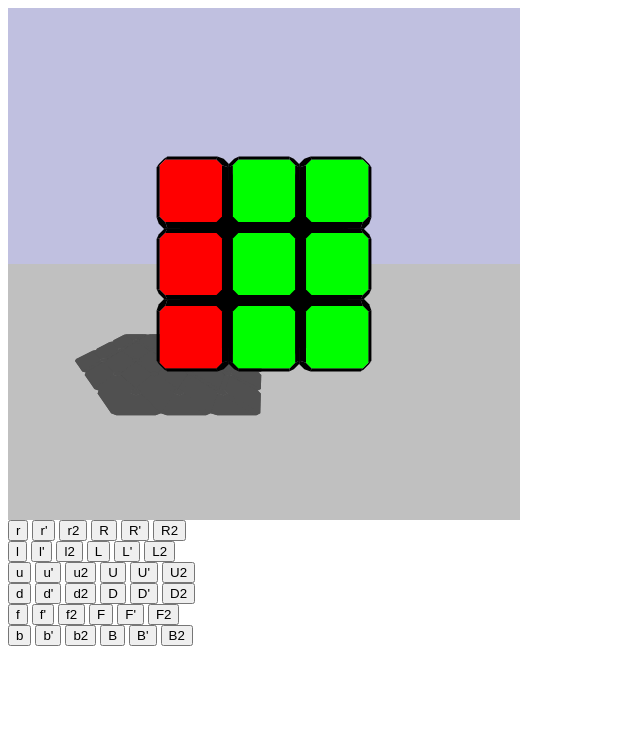
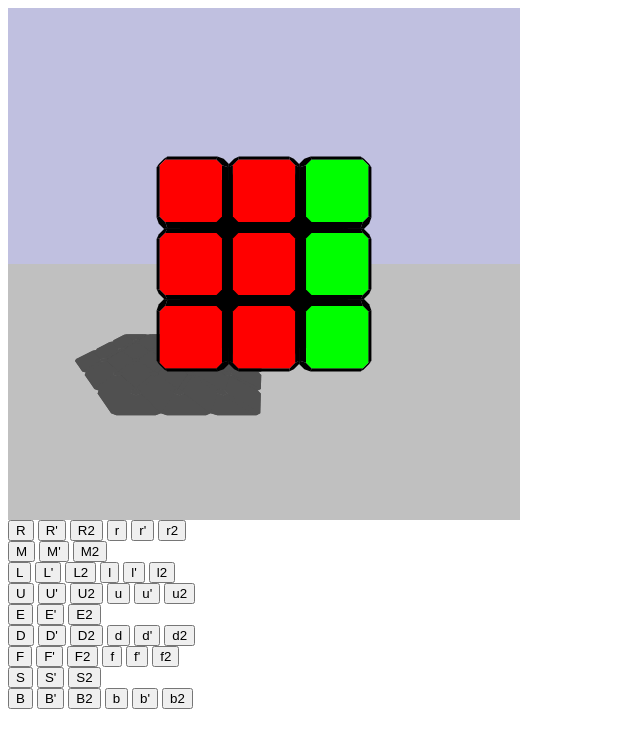
Before and after one commit to momolapeche/rubik, a plain HTML site: page index.html in a window 1280 px wide. Both pictures are taken after a click on the button "R'". Shown: the whole page, without its empty margins (0-640 px from the left). Drawn offline with Linux system fonts and the light colour scheme.

Commit message:
draw order fix and move names change

```diff
--- a/index.html
+++ b/index.html
@@ -7,47 +7,59 @@
         <div>
             <canvas></canvas>
             <div id='buttons-container'>
+                <button>R</button>
+                <button>R'</button>
+                <button>R2</button>
                 <button>r</button>
                 <button>r'</button>
                 <button>r2</button>
-                <button>R</button>
-                <button>R'</button>
-                <button>R2</button>
                 <br />
+                <button>M</button>
+                <button>M'</button>
+                <button>M2</button>
+                <br />
+                <button>L</button>
+                <button>L'</button>
+                <button>L2</button>
                 <button>l</button>
                 <button>l'</button>
                 <button>l2</button>
-                <button>L</button>
-                <button>L'</button>
-                <button>L2</button>
                 <br />
+                <button>U</button>
+                <button>U'</button>
+                <button>U2</button>
                 <button>u</button>
                 <button>u'</button>
                 <button>u2</button>
-                <button>U</button>
-                <button>U'</button>
-                <button>U2</button>
                 <br />
+                <button>E</button>
+                <button>E'</button>
+                <button>E2</button>
+                <br />
+                <button>D</button>
+                <button>D'</button>
+                <button>D2</button>
                 <button>d</button>
                 <button>d'</button>
                 <button>d2</button>
-                <button>D</button>
-                <button>D'</button>
-                <button>D2</button>
                 <br />
+                <button>F</button>
+                <button>F'</button>
+                <button>F2</button>
                 <button>f</button>
                 <button>f'</button>
                 <button>f2</button>
-                <button>F</button>
-                <button>F'</button>
-                <button>F2</button>
                 <br />
+                <button>S</button>
+                <button>S'</button>
+                <button>S2</button>
+                <br />
+                <button>B</button>
+                <button>B'</button>
+                <button>B2</button>
                 <button>b</button>
                 <button>b'</button>
                 <button>b2</button>
-                <button>B</button>
-                <button>B'</button>
-                <button>B2</button>
                 <br />
             </div>
         </div>
--- a/main.js
+++ b/main.js
@@ -12,6 +12,17 @@ import { Model } from "./renderer.js"
 function smoothstep(a, b, s) {
     const x = (s - a) / (b - a)
     return 3 * x*x - 2 * x*x*x
+}
+
+function axisNameToIndex(axis) {
+    switch (axis) {
+        case 'x':
+            return 0
+        case 'y':
+            return 1
+        case 'z':
+            return 2
+    }
 }
 
 function disableButtons() {
@@ -54,53 +65,53 @@ function createMove(axis, layerStart, layerEnd, quarterTurns) {
 }
 
 const moves = {
-    "r":  createMove('x', 2, 3, -1),
-    "r'": createMove('x', 2, 3,  1),
-    "r2": createMove('x', 2, 3, -2),
-    "R":  createMove('x', 1, 3, -1),
-    "R'": createMove('x', 1, 3,  1),
-    "R2": createMove('x', 1, 3, -2),
-    "m":  createMove('x', 1, 2, -1),
-    "m'": createMove('x', 1, 2,  1),
-    "m2": createMove('x', 1, 2, -2),
-    "l":  createMove('x', 0, 1,  1),
-    "l'": createMove('x', 0, 1, -1),
-    "l2": createMove('x', 0, 1,  2),
-    "L":  createMove('x', 0, 2,  1),
-    "L'": createMove('x', 0, 2, -1),
-    "L2": createMove('x', 0, 2,  2),
+    "R":  createMove('x', 2, 3, -1),
+    "R'": createMove('x', 2, 3,  1),
+    "R2": createMove('x', 2, 3, -2),
+    "r":  createMove('x', 1, 3, -1),
+    "r'": createMove('x', 1, 3,  1),
+    "r2": createMove('x', 1, 3, -2),
+    "M":  createMove('x', 1, 2, -1),
+    "M'": createMove('x', 1, 2,  1),
+    "M2": createMove('x', 1, 2, -2),
+    "L":  createMove('x', 0, 1,  1),
+    "L'": createMove('x', 0, 1, -1),
+    "L2": createMove('x', 0, 1,  2),
+    "l":  createMove('x', 0, 2,  1),
+    "l'": createMove('x', 0, 2, -1),
+    "l2": createMove('x', 0, 2,  2),
 
-    "u":  createMove('y', 2, 3, -1),
-    "u'": createMove('y', 2, 3,  1),
-    "u2": createMove('y', 2, 3, -2),
-    "U":  createMove('y', 1, 3, -1),
-    "U'": createMove('y', 1, 3,  1),
-    "U2": createMove('y', 1, 3, -2),
-    "e":  createMove('y', 1, 2, -1),
-    "e'": createMove('y', 1, 2,  1),
-    "e2": createMove('y', 1, 2, -2),
-    "d":  createMove('y', 0, 1,  1),
-    "d'": createMove('y', 0, 1, -1),
-    "d2": createMove('y', 0, 1,  2),
-    "D":  createMove('y', 0, 2,  1),
-    "D'": createMove('y', 0, 2, -1),
-    "D2": createMove('y', 0, 2,  2),
+    "U":  createMove('y', 2, 3, -1),
+    "U'": createMove('y', 2, 3,  1),
+    "U2": createMove('y', 2, 3, -2),
+    "u":  createMove('y', 1, 3, -1),
+    "u'": createMove('y', 1, 3,  1),
+    "u2": createMove('y', 1, 3, -2),
+    "E":  createMove('y', 1, 2, -1),
+    "E'": createMove('y', 1, 2,  1),
+    "E2": createMove('y', 1, 2, -2),
+    "D":  createMove('y', 0, 1,  1),
+    "D'": createMove('y', 0, 1, -1),
+    "D2": createMove('y', 0, 1,  2),
+    "d":  createMove('y', 0, 2,  1),
+    "d'": createMove('y', 0, 2, -1),
+    "d2": createMove('y', 0, 2,  2),
 
-    "f":  createMove('z', 2, 3, -1),
-    "f'": createMove('z', 2, 3,  1),
-    "f2": createMove('z', 2, 3, -2),
-    "F":  createMove('z', 1, 3, -1),
-    "F'": createMove('z', 1, 3,  1),
-    "F2": createMove('z', 1, 3, -2),
-    "s":  createMove('z', 1, 2, -1),
-    "s'": createMove('z', 1, 2,  1),
-    "s2": createMove('z', 1, 2, -2),
-    "b":  createMove('z', 0, 1,  1),
-    "b'": createMove('z', 0, 1, -1),
-    "b2": createMove('z', 0, 1,  2),
-    "B":  createMove('z', 0, 2,  1),
-    "B'": createMove('z', 0, 2, -1),
-    "B2": createMove('z', 0, 2,  2),
+    "F":  createMove('z', 2, 3, -1),
+    "F'": createMove('z', 2, 3,  1),
+    "F2": createMove('z', 2, 3, -2),
+    "f":  createMove('z', 1, 3, -1),
+    "f'": createMove('z', 1, 3,  1),
+    "f2": createMove('z', 1, 3, -2),
+    "S":  createMove('z', 1, 2, -1),
+    "S'": createMove('z', 1, 2,  1),
+    "S2": createMove('z', 1, 2, -2),
+    "B":  createMove('z', 0, 1,  1),
+    "B'": createMove('z', 0, 1, -1),
+    "B2": createMove('z', 0, 1,  2),
+    "b":  createMove('z', 0, 2,  1),
+    "b'": createMove('z', 0, 2, -1),
+    "b2": createMove('z', 0, 2,  2),
 }
 
 const black = vec3.fromValues(0, 0, 0)
@@ -223,7 +234,8 @@ function main() {
 
         // sky
         ctx.fillStyle = '#c0c0e0'
-        ctx.fillRect(0, 0, canvas.width, canvas.height / 2 - canvas.height * Math.tan(cameraRotX) / Math.tan(fovy / 2) / 2)
+        const horizon = Math.tan(cameraRotX) / Math.tan(fovy / 2)
+        ctx.fillRect(0, 0, canvas.width, (canvas.height - canvas.height * horizon) / 2)
 
         const moveMat = mat4.create()
         if (currentMove) {
@@ -252,6 +264,7 @@ function main() {
             }
         }
 
+        // points projection
         cubons.forEach(m => {
             if (currentMove &&
                 m.position[currentMove.move.axis] >= currentMove.move.layerStart &&
@@ -265,24 +278,66 @@ function main() {
             m.model.transformPoints(m.totalTransform, view, projection, screenSpaceMat, lightDir, floorHeight)
         })
 
+        // shadow
         cubons.forEach(m => {
             m.model.renderShadow(ctx, '#505050')
         })
 
+        // painter' algorithm
         cubons.forEach(m => {
             const tmp = vec3.create()
             vec3.transformMat4(tmp, m.center, m.totalTransform)
             vec3.transformMat4(tmp, tmp, view)
             m.distanceToCamera = vec3.length(tmp)
         })
-        cubons.sort((a, b) => b.distanceToCamera - a.distanceToCamera)
-        cubons.forEach((m, i) => {
+        const groups = []
+        if (currentMove) {
+            groups.push([], [], [])
+
+            const v0 = vec3.create()
+            v0[axisNameToIndex(currentMove.move.axis)] = currentMove.move.layerStart / 2 - 1.5
+            vec3.transformMat4(v0, v0, view)
+            const v1 = vec3.create()
+            v1[axisNameToIndex(currentMove.move.axis)] = (currentMove.move.layerEnd + currentMove.move.layerStart) / 2 - 1.5
+            vec3.transformMat4(v1, v1, view)
+            const v2 = vec3.create()
+            v2[axisNameToIndex(currentMove.move.axis)] = (currentMove.move.layerEnd + 3) / 2 - 1.5
+            vec3.transformMat4(v2, v2, view)
+
+            const order = [
+                { dist: vec3.length(v0), index: 0, },
+                { dist: vec3.length(v1), index: 1, },
+                { dist: vec3.length(v2), index: 2, },
+            ]
+            order.sort((a, b) => b.dist - a.dist)
+
+            for (let i = 0; i < cubons.length; i++) {
+                const cubon = cubons[i]
+                const cubonLayer = cubon.position[currentMove.move.axis]
+                if (cubonLayer < currentMove.move.layerStart) {
+                    groups[order[0].index].push(cubon)
+                }
+                else if (cubonLayer >= currentMove.move.layerEnd) {
+                    groups[order[2].index].push(cubon)
+                }
+                else {
+                    groups[order[1].index].push(cubon)
+                }
+            }
+        }
+        else {
+            groups.push(cubons.slice())
+        }
+        groups.forEach(cubons => cubons.sort((a, b) => b.distanceToCamera - a.distanceToCamera))
+
+        // rendering
+        groups.forEach(cubons => cubons.forEach((m, i) => {
             //const col = '#' + Math.floor(i / 27 * 256).toString(16).padStart(2, '0') + '0000'
             m.model.render(
                 ctx, m.totalTransform, view, projection, screenSpaceMat, lightDir
                 //, col
             )
-        })
+        }))
 
         requestAnimationFrame(frame)
     }
```
